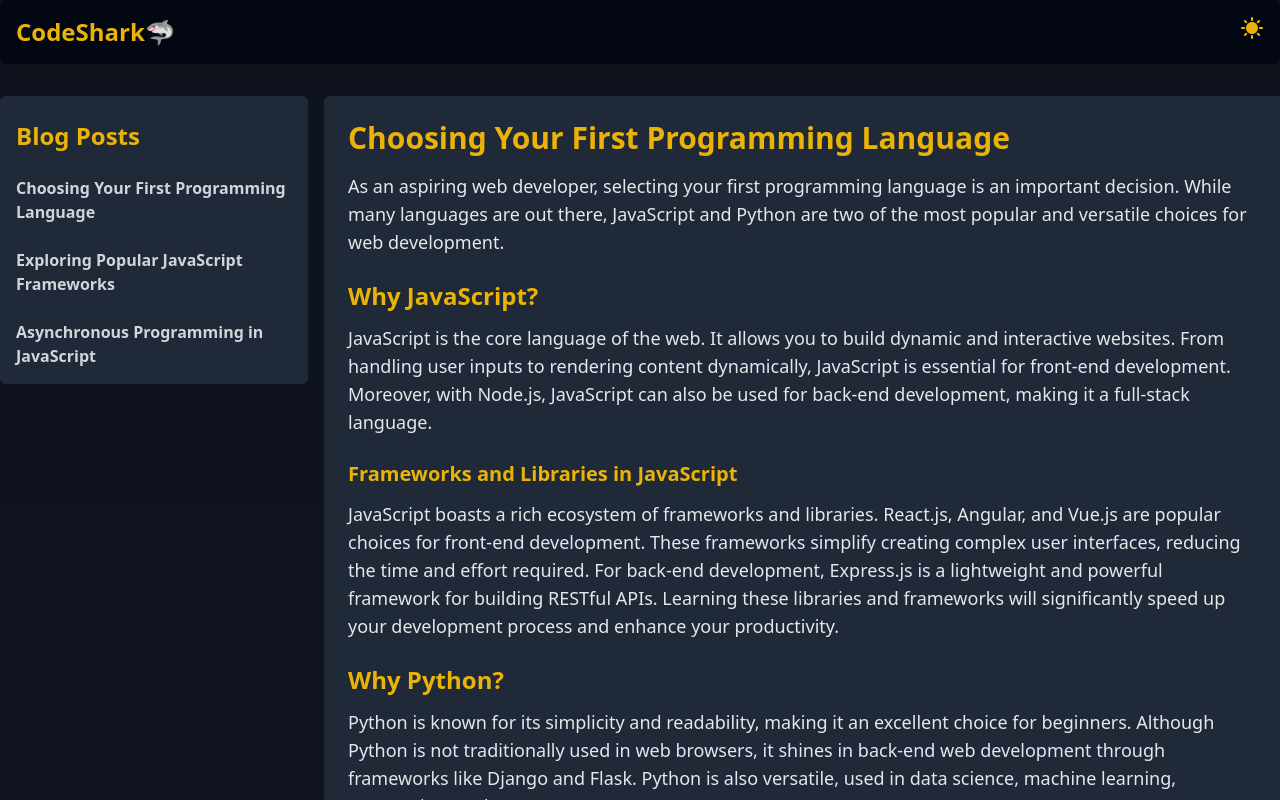
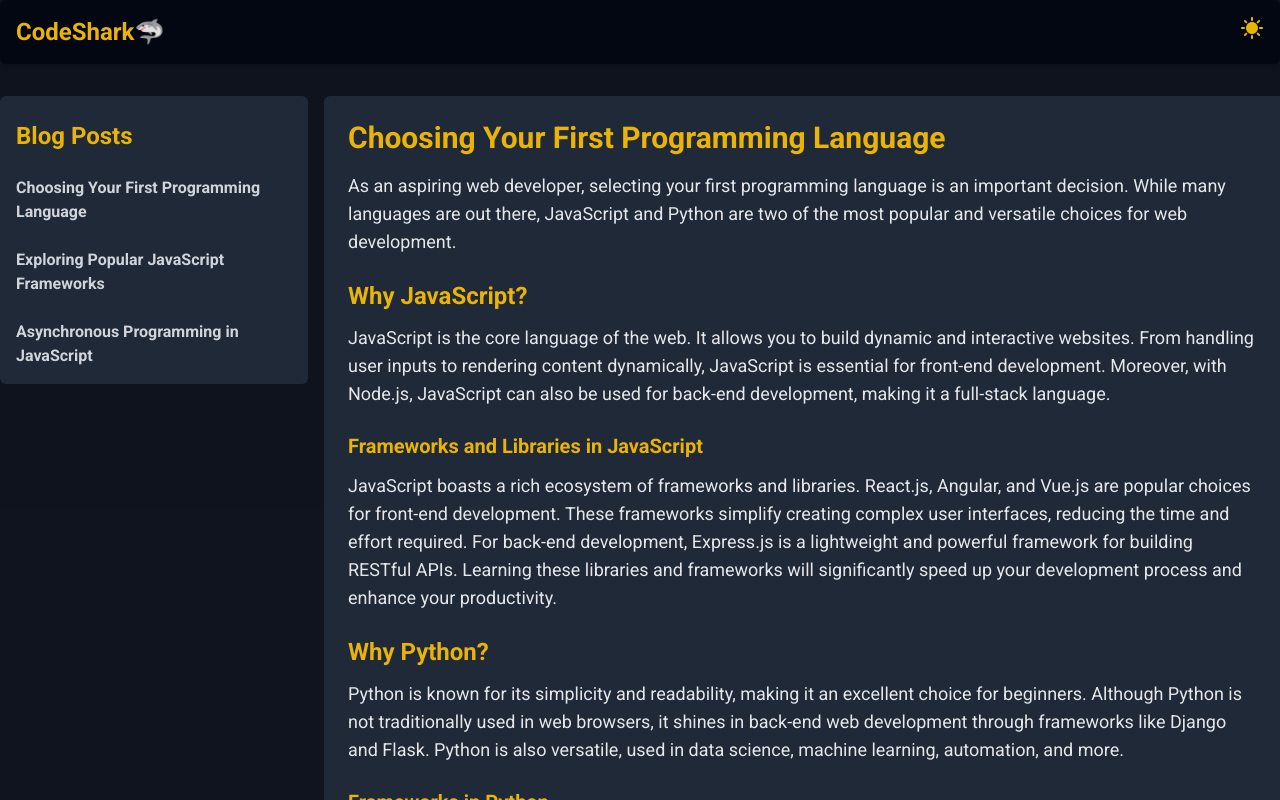
Before and after one commit to jimmindungu3/codeshark-blog, a React (Vite) app in the folder Frontend/: page / in a window 1280 px wide. Built offline with nearby package versions, Linux system fonts and the light colour scheme.

Commit message:
add fonts - Roboto

```diff
--- a/Frontend/index.html
+++ b/Frontend/index.html
@@ -4,6 +4,12 @@
     <meta charset="UTF-8" />
     <link rel="icon" type="image/png" href="/shark.png" />
     <meta name="viewport" content="width=device-width, initial-scale=1.0" />
+    <link rel="preconnect" href="https://fonts.googleapis.com" />
+    <link rel="preconnect" href="https://fonts.gstatic.com" crossorigin />
+    <link
+      href="https://fonts.googleapis.com/css2?family=Roboto:ital,wght@0,100;0,300;0,400;0,500;0,700;0,900;1,100;1,300;1,400;1,500;1,700;1,900&display=swap"
+      rel="stylesheet"
+    />
     <title>CodeShark Blog</title>
   </head>
   <body>
--- a/Frontend/src/index.css
+++ b/Frontend/src/index.css
@@ -1,3 +1,7 @@
 @tailwind base;
 @tailwind components;
 @tailwind utilities;
+
+body {
+  font-family: "Roboto", sans-serif;
+}
```
